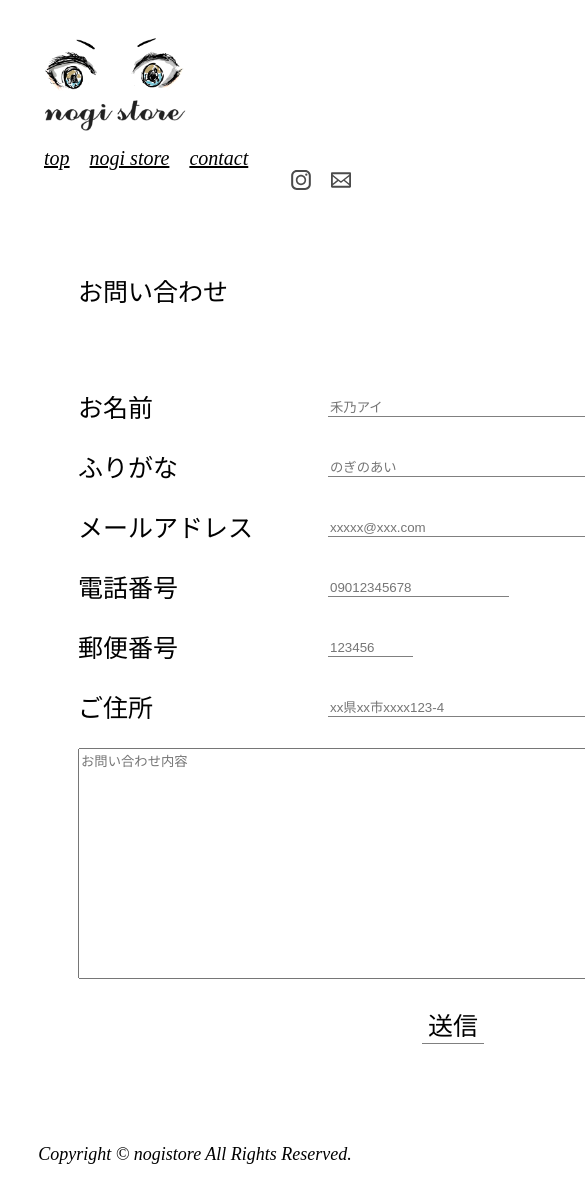
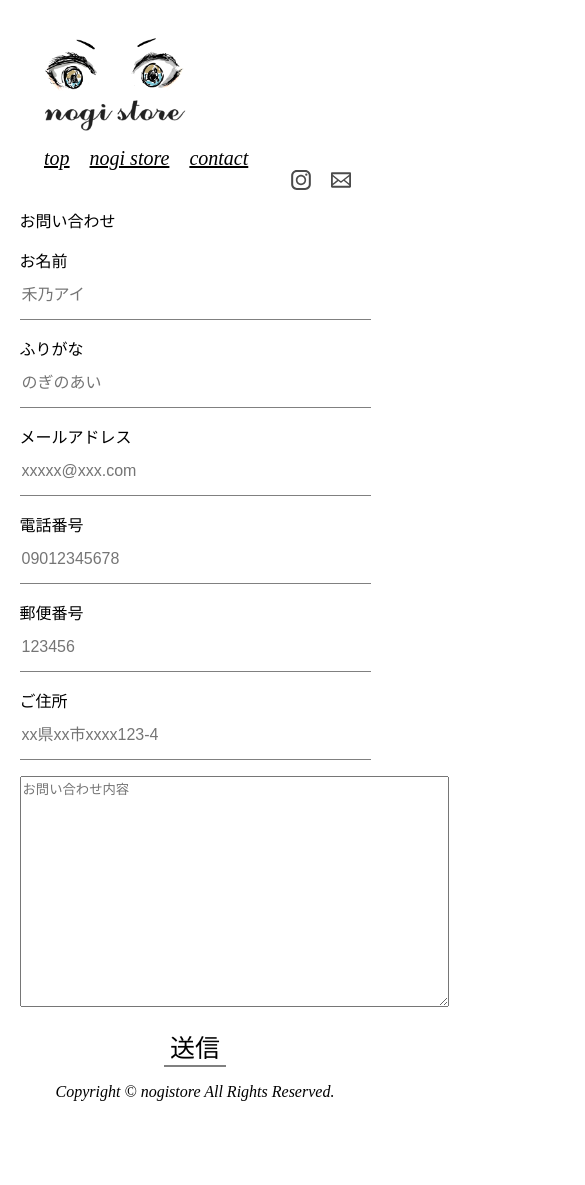
Before and after one commit to kiyo6318/test20210103, a Next.js app: page /contact in a window 390 px wide. Shown: the top 1185 px of the page, 585 px wide, since content can reach past the window. After the commit the page ends 1101 px from the top, so only its background shows below. Built offline with nearby package versions, Linux system fonts and the light colour scheme.

Commit message:
Update: レスポンシブ調整

```diff
--- a/components/Footer.jsx
+++ b/components/Footer.jsx
@@ -1,15 +1,16 @@
 import React from 'react';
 import styles from '../styles/Footer.module.css';
-import { useMediaQuery } from 'react-responsive';
+import MediaQuery from 'react-responsive';
 
 export default function Footer() {
-  const isPcScreen = useMediaQuery({
-    query: '(min-device-width: 767px)',
-  });
-
   return (
-    <div className={isPcScreen ? styles.copyright : styles.sp_copyright}>
-      Copyright © nogistore All Rights Reserved.
+    <div>
+      <MediaQuery query="(min-width: 767px)">
+        <div className={styles.copyright}>Copyright © nogistore All Rights Reserved.</div>
+      </MediaQuery>
+      <MediaQuery query="(max-width: 767px)">
+        <div className={styles.sp_copyright}>Copyright © nogistore All Rights Reserved.</div>
+      </MediaQuery>
     </div>
   );
 }
--- a/components/Header.jsx
+++ b/components/Header.jsx
@@ -1,22 +1,12 @@
 import React, { ReactNode } from 'react';
 import Link from 'next/link';
 import styles from '../styles/Header.module.css';
-import { useMediaQuery } from 'react-responsive';
+import MediaQuery from 'react-responsive';
 
 export default function Header() {
-  const Pc = ({ children }) => {
-    const isPcScreen = useMediaQuery({ minWidth: 767 });
-    return isPcScreen ? children : null;
-  };
-
-  const Sp = ({ children }) => {
-    const isSpScreen = useMediaQuery({ maxWidth: 767 });
-    return isSpScreen ? children : null;
-  };
-
   return (
     <div className={styles.wrapper}>
-      <Pc>
+      <MediaQuery query="(min-width: 767px)">
         <div className={styles.pc_container}>
           <img className={styles.pc_logo} src="/images/nogi-store-logo.svg" />
           <div className={styles.pc_external}>
@@ -41,8 +31,8 @@ export default function Header() {
             contact
           </Link>
         </nav>
-      </Pc>
-      <Sp>
+      </MediaQuery>
+      <MediaQuery query="(max-width: 767px)">
         <div className={styles.sp_container}>
           <img className={styles.sp_logo} src="/images/nogi-store-logo.svg" />
           <nav className={styles.sp_nav}>
@@ -67,7 +57,7 @@ export default function Header() {
             </Link>
           </div>
         </div>
-      </Sp>
+      </MediaQuery>
     </div>
   );
 }
--- a/package.json
+++ b/package.json
@@ -11,6 +11,7 @@
     "next": "10.0.4",
     "react": "17.0.1",
     "react-dom": "17.0.1",
+    "react-helmet": "^6.1.0",
     "react-responsive": "^8.2.0"
   },
   "devDependencies": {
--- a/pages/_app.js
+++ b/pages/_app.js
@@ -1,16 +1,16 @@
-import '../styles/globals.css'
-import {Container} from 'next/app'
-import Header from '../components/Header'
-import Footer from '../components/Footer'
+import '../styles/globals.css';
+import { Container } from 'next/app';
+import Header from '../components/Header';
+import Footer from '../components/Footer';
 
 function MyApp({ Component, pageProps }) {
   return (
-    <Container>
+    <>
       <Header />
       <Component {...pageProps} />
       <Footer />
-    </Container>
-  )
+    </>
+  );
 }
 
-export default MyApp
+export default MyApp;
--- a/pages/contact.js
+++ b/pages/contact.js
@@ -1,21 +1,32 @@
-import styles from '../styles/Contact.module.css'
-import Head from 'next/head'
+import styles from '../styles/Contact.module.css';
+import Head from 'next/head';
+import MediaQuery from 'react-responsive';
 
 export default function Contact() {
-  return(
-    <div className={styles.container}>
-      <Head>
-        <script src="https://yubinbango.github.io/yubinbango/yubinbango.js" charSet="UTF-8"></script>
-      </Head>
-      <p className={styles.title}>お問い合わせ</p>
-        <form className={"h-adr" + " " + styles.form_style}>
-          <label className={styles.name} htmlFor="name"><span>お名前</span><input type="text" name="name" placeholder="禾乃アイ" /></label>
+  return (
+    <div className={styles.wrapper}>
+      <MediaQuery query="(min-width: 767px)">
+        <form className={'h-adr' + ' ' + styles.form_style + ' ' + styles.pc_container}>
+          <p className={styles.title}>お問い合わせ</p>
+          <label className={styles.name} htmlFor="name">
+            <span>お名前</span>
+            <input type="text" name="name" placeholder="禾乃アイ" />
+          </label>
 
-          <label className={styles.kana} htmlFor="kana"><span>ふりがな</span><input type="text" name="text" placeholder="のぎのあい" /></label>
+          <label className={styles.kana} htmlFor="kana">
+            <span>ふりがな</span>
+            <input type="text" name="text" placeholder="のぎのあい" />
+          </label>
 
-          <label className={styles.mail} htmlFor="mail"><span>メールアドレス</span><input type="email" name="mail" placeholder="xxxxx@xxx.com" /></label>
+          <label className={styles.mail} htmlFor="mail">
+            <span>メールアドレス</span>
+            <input type="email" name="mail" placeholder="xxxxx@xxx.com" />
+          </label>
 
-          <label className={styles.tel} htmlFor="tel"><span>電話番号</span><input type="tel" name="tel" placeholder="09012345678" /></label>
+          <label className={styles.tel} htmlFor="tel">
+            <span>電話番号</span>
+            <input type="tel" name="tel" placeholder="09012345678" />
+          </label>
 
           <label className={styles.zip_code}>
             <input type="hidden" className="p-country-name" value="Japan" />
@@ -24,15 +35,82 @@ export default function Contact() {
           </label>
           <label className={styles.address}>
             <span>ご住所</span>
-            <input type="text" className="p-region p-locality p-street-address p-extended-address" placeholder="xx県xx市xxxx123-4" />
+            <input
+              type="text"
+              className="p-region p-locality p-street-address p-extended-address"
+              placeholder="xx県xx市xxxx123-4"
+            />
           </label>
           <textarea rows="15" cols="100" placeholder="お問い合わせ内容"></textarea>
           <label className={styles.button_wrapper}>
             <button type="submit" className={styles.submit}>
-                送信
+              送信
             </button>
           </label>
         </form>
+      </MediaQuery>
+      <MediaQuery query="(max-width: 767px)">
+        <form className={'h-adr' + ' ' + styles.sp_form_style}>
+          <p className={styles.sp_title}>お問い合わせ</p>
+          <p>
+            <label className={styles.sp_name} htmlFor="name">
+              <span>お名前</span>
+              <br />
+              <input type="text" name="name" placeholder="禾乃アイ" />
+            </label>
+          </p>
+          <p>
+            <label className={styles.sp_kana} htmlFor="kana">
+              <span>ふりがな</span>
+              <br />
+              <input type="text" name="text" placeholder="のぎのあい" />
+            </label>
+          </p>
+          <p>
+            <label className={styles.sp_mail} htmlFor="mail">
+              <span>メールアドレス</span>
+              <br />
+              <input type="email" name="mail" placeholder="xxxxx@xxx.com" />
+            </label>
+          </p>
+          <p>
+            <label className={styles.sp_tel} htmlFor="tel">
+              <span>電話番号</span>
+              <br />
+              <input type="tel" name="tel" placeholder="09012345678" />
+            </label>
+          </p>
+          <p>
+            <label className={styles.sp_zip_code}>
+              <input type="hidden" className="p-country-name" value="Japan" />
+              <span>郵便番号</span>
+              <br />
+              <input type="text" className="p-postal-code" size="8" maxLength="8" placeholder="123456" />
+            </label>
+          </p>
+          <p>
+            <label className={styles.sp_address}>
+              <span>ご住所</span>
+              <br />
+              <input
+                type="text"
+                className="p-region p-locality p-street-address p-extended-address"
+                placeholder="xx県xx市xxxx123-4"
+              />
+            </label>
+          </p>
+          <p>
+            <textarea rows="15" cols="51" placeholder="お問い合わせ内容"></textarea>
+          </p>
+          <p className={styles.sp_button_wrapper}>
+            <label>
+              <button type="submit" className={styles.sp_submit}>
+                送信
+              </button>
+            </label>
+          </p>
+        </form>
+      </MediaQuery>
     </div>
-  )
+  );
 }
--- a/styles/Contact.module.css
+++ b/styles/Contact.module.css
@@ -1,22 +1,22 @@
-.container{
-  width: 60%;
-  margin: 0 auto;
-  font-size: 2.5rem;
+.pc_container {
+  /* margin: 0 auto; */
+  /* width: 60%; */
 }
 
-.title{
+.title {
   margin: 8rem 0;
 }
 
-
-.form_style{
-  width: 750px;
+.form_style {
+  /* width: 750px; */
+  margin: 0 auto;
+  width: 60%;
   font-size: 2.5rem;
   margin-bottom: 10rem;
 }
 
-.form_style > label{
-  display:block;
+.form_style > label {
+  display: block;
   margin-bottom: 30px;
 }
 
@@ -33,22 +33,81 @@
   background: none;
 }
 
-.button_wrapper{
+.button_wrapper {
   margin-top: 20px;
   text-align: center;
 }
 
-.submit{
+.submit {
   font-size: 2.5rem;
 }
 
 .name > input,
 .kana > input,
-.mail > input
-{
+.mail > input {
   width: 300px;
 }
 
-.address > input{
-  width:  400px;
+.address > input {
+  width: 400px;
 }
+
+/* .sp_container {
+  margin: 0 auto;
+  font-size: 2.5rem;
+} */
+
+.sp_title {
+  /* margin: 8rem 0; */
+}
+
+.sp_form_style {
+  /* width: 750px; */
+  font-size: 16px;
+  width: 90%;
+  margin: 0 auto;
+  /* text-align: center; */
+  /* margin-bottom: 10rem; */
+}
+
+.sp_form_style > label {
+  /* display: block; */
+  /* margin-bottom: 30px; */
+}
+
+.sp_form_style > label > span {
+  /* float: left; */
+  /* min-width: 250px; */
+}
+
+.sp_form_style > p > label > input {
+  border: none;
+  border-bottom: 1px solid gray;
+  outline: none;
+  background: none;
+  width: 100%;
+  height: 48px;
+  font-size: 16px;
+}
+
+.sp_button_wrapper {
+  text-align: center;
+}
+
+.sp_submit {
+  margin: 0 auto;
+  font-size: 2.5rem;
+  background: none;
+  border: none;
+  border-bottom: 2px solid gray;
+}
+
+.sp_name > input,
+.sp_kana > input,
+.sp_mail > input {
+  /* width: 300px; */
+}
+
+.sp_address > input {
+  /* width: 400px; */
+}
--- a/styles/Footer.module.css
+++ b/styles/Footer.module.css
@@ -7,6 +7,7 @@
 }
 
 .sp_copyright {
+  margin-bottom: 2rem;
   text-align: center;
   font-size: medium;
   font-style: italic;
--- a/styles/Home.module.css
+++ b/styles/Home.module.css
@@ -9,4 +9,5 @@
 
 .sp_container {
   margin: 1rem 0;
+  min-height: 100vh;
 }
--- a/styles/Items.module.css
+++ b/styles/Items.module.css
@@ -1,5 +1,5 @@
 .pc_container {
-  margin: 50px;
+  margin: 50px auto;
   width: 65%;
   display: grid;
   grid-template-columns: repeat(24, 1fr);
--- a/styles/globals.css
+++ b/styles/globals.css
@@ -2,9 +2,10 @@ html,
 body {
   padding: 0;
   margin: 0;
-  font-family: -apple-system, BlinkMacSystemFont, Segoe UI, Roboto, Oxygen,
-    Ubuntu, Cantarell, Fira Sans, Droid Sans, Helvetica Neue, sans-serif;
+  font-family: -apple-system, BlinkMacSystemFont, Segoe UI, Roboto, Oxygen, Ubuntu, Cantarell, Fira Sans, Droid Sans,
+    Helvetica Neue, sans-serif;
   font-size: 62.5%;
+  height: 100vh;
 }
 
 a {
@@ -19,5 +20,5 @@ a {
 img {
   width: 100%;
   height: 100%;
-  object-fit:fill;
+  object-fit: fill;
 }
```
Also changed, not shown: components/Items.jsx (+40 -6 lines), pages/index.js (+4 -6 lines), 1 other file (tests, documents, lock files or other folders).
